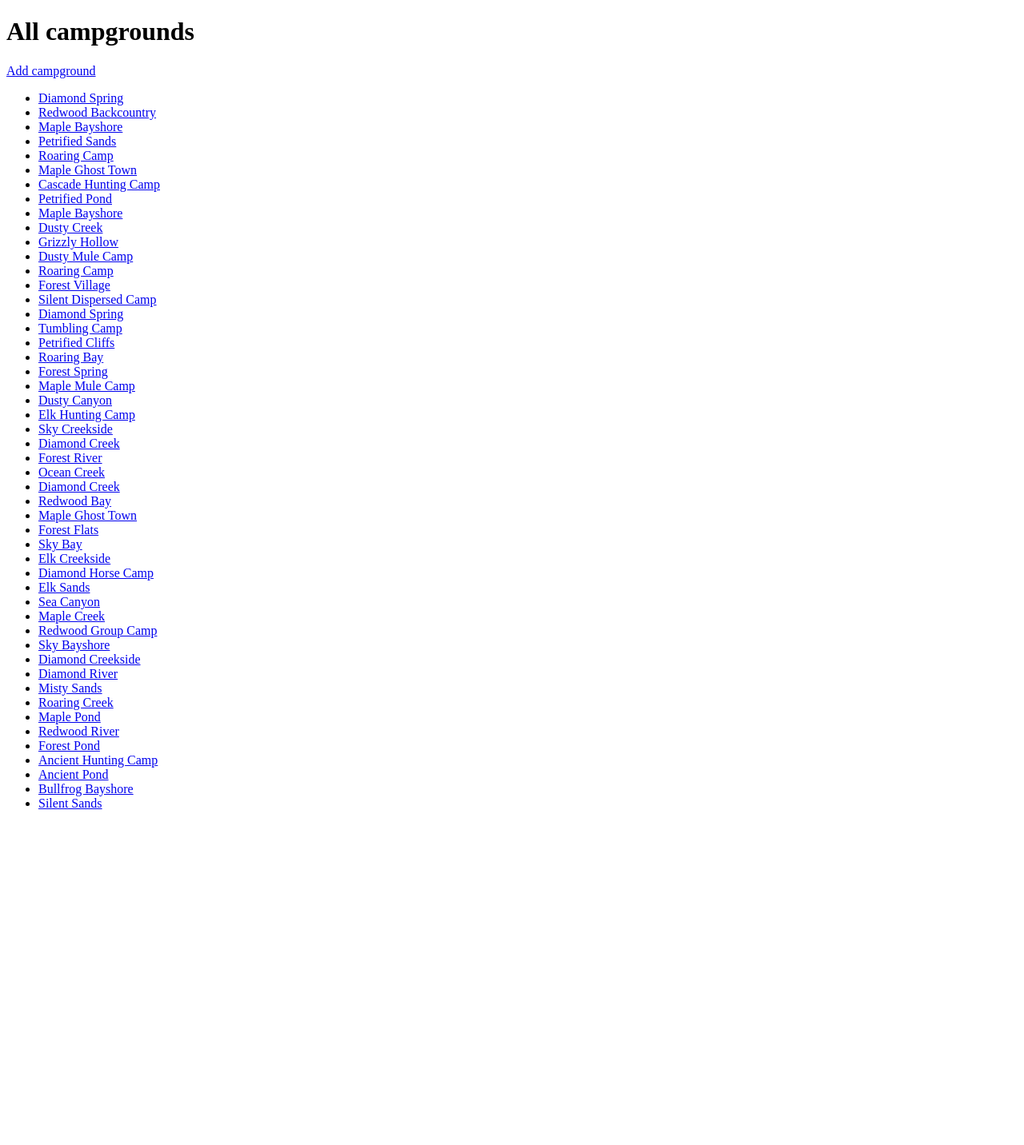
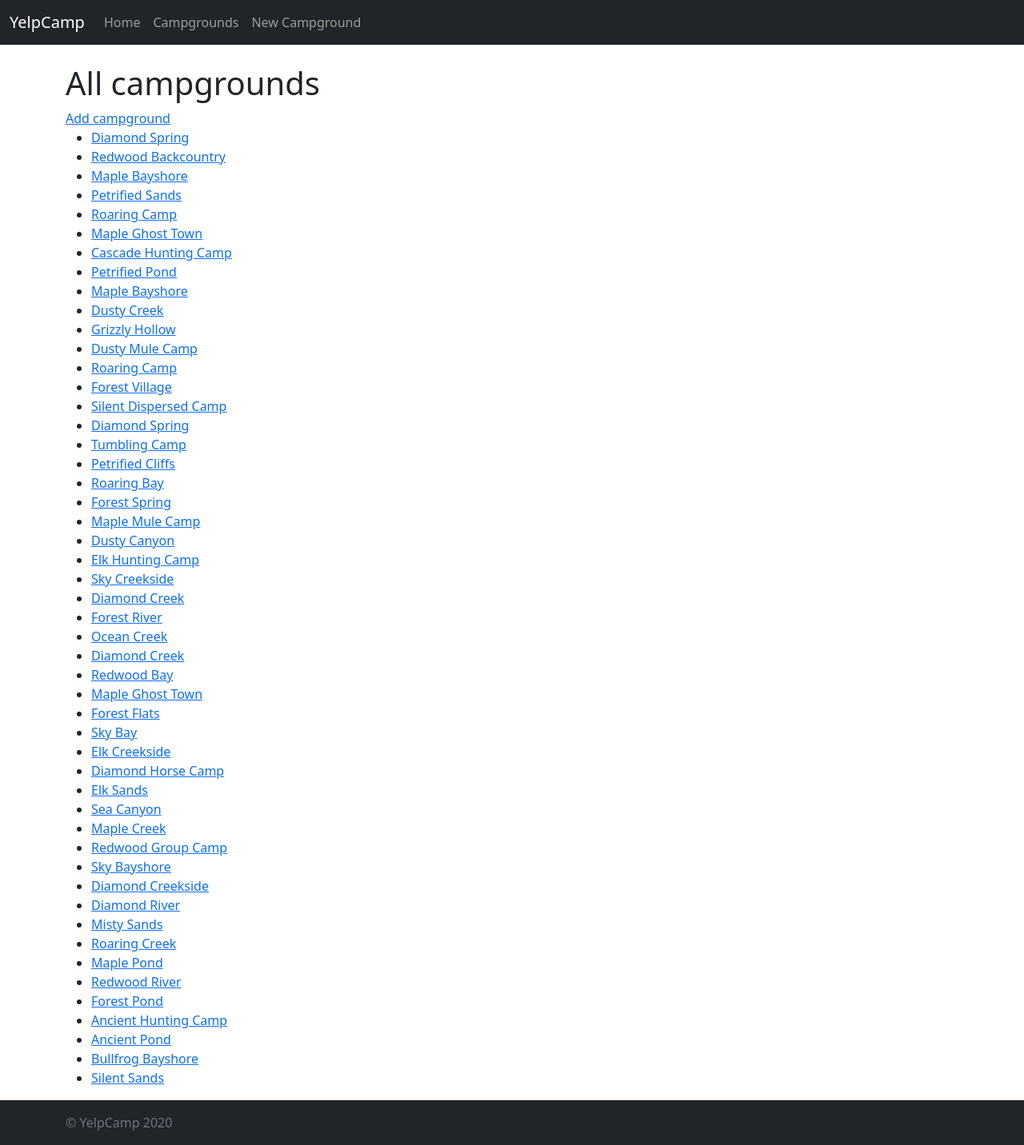
Before and after one commit to l1nkh/YelpCamp, a Node server app: page /campgrounds in a window 1280 px wide. Shown: the whole page at 80% size. Before the commit the page ends 1012 px from the top, so only its background shows below. Run offline with Node 20, Linux system fonts and the light colour scheme; data comes from the database, SQL or seed files in the repository; some libraries are stand-ins or nearby versions.

Commit message:
Add partials

```diff
--- a/views/layouts/boilerplate.ejs
+++ b/views/layouts/boilerplate.ejs
@@ -5,8 +5,24 @@
     <meta http-equiv="X-UA-Compatible" content="IE=edge">
     <meta name="viewport" content="width=device-width, initial-scale=1.0">
     <title>BOILERPLATE!!!!!</title>
+
+    <link href="https://cdn.jsdelivr.net/npm/bootstrap@5.2.3/dist/css/bootstrap.min.css" rel="stylesheet"
+        integrity="sha384-rbsA2VBKQhggwzxH7pPCaAqO46MgnOM80zW1RWuH61DGLwZJEdK2Kadq2F9CUG65" crossorigin="anonymous">
+
+
 </head>
-<body>
-    <%- body %>
+<body class="d-flex flex-column vh-100">
+    <%- include("../partials/navbar") %>
+
+    <main class="container mt-4">
+        <%- body %>
+    </main>
+
+    <%- include("../partials/footer") %>
+
+    <script src="https://cdn.jsdelivr.net/npm/@popperjs/core@2.11.6/dist/umd/popper.min.js"
+        integrity="sha384-oBqDVmMz9ATKxIep9tiCxS/Z9fNfEXiDAYTujMAeBAsjFuCZSmKbSSUnQlmh/jp3" crossorigin="anonymous"></script>
+    <script src="https://cdn.jsdelivr.net/npm/bootstrap@5.2.3/dist/js/bootstrap.min.js"
+        integrity="sha384-cuYeSxntonz0PPNlHhBs68uyIAVpIIOZZ5JqeqvYYIcEL727kskC66kF92t6Xl2V" crossorigin="anonymous"></script>
 </body>
 </html>
--- /dev/null
+++ b/views/partials/footer.ejs
@@ -0,0 +1,5 @@
+<footer class="footer bg-dark py-3 mt-auto">
+    <div class="container">
+        <span class="text-muted">&copy; YelpCamp 2020</span>
+    </div>
+</footer>
--- /dev/null
+++ b/views/partials/navbar.ejs
@@ -0,0 +1,16 @@
+<nav class="navbar sticky-top navbar-expand-lg navbar-dark bg-dark">
+    <div class="container-fluid">
+        <a class="navbar-brand" href="#">YelpCamp</a>
+        <button class="navbar-toggler" type="button" data-bs-toggle="collapse" data-bs-target="#navbarNavAltMarkup"
+            aria-controls="navbarNavAltMarkup" aria-expanded="false" aria-label="Toggle navigation">
+            <span class="navbar-toggler-icon"></span>
+        </button>
+        <div class="collapse navbar-collapse" id="navbarNavAltMarkup">
+            <div class="navbar-nav">
+                <a class="nav-link" href="/">Home</a>
+                <a class="nav-link" href="/campgrounds">Campgrounds</a>
+                <a class="nav-link" href="/campgrounds/new">New Campground</a>
+            </div>
+        </div>
+    </div>
+</nav>
```
